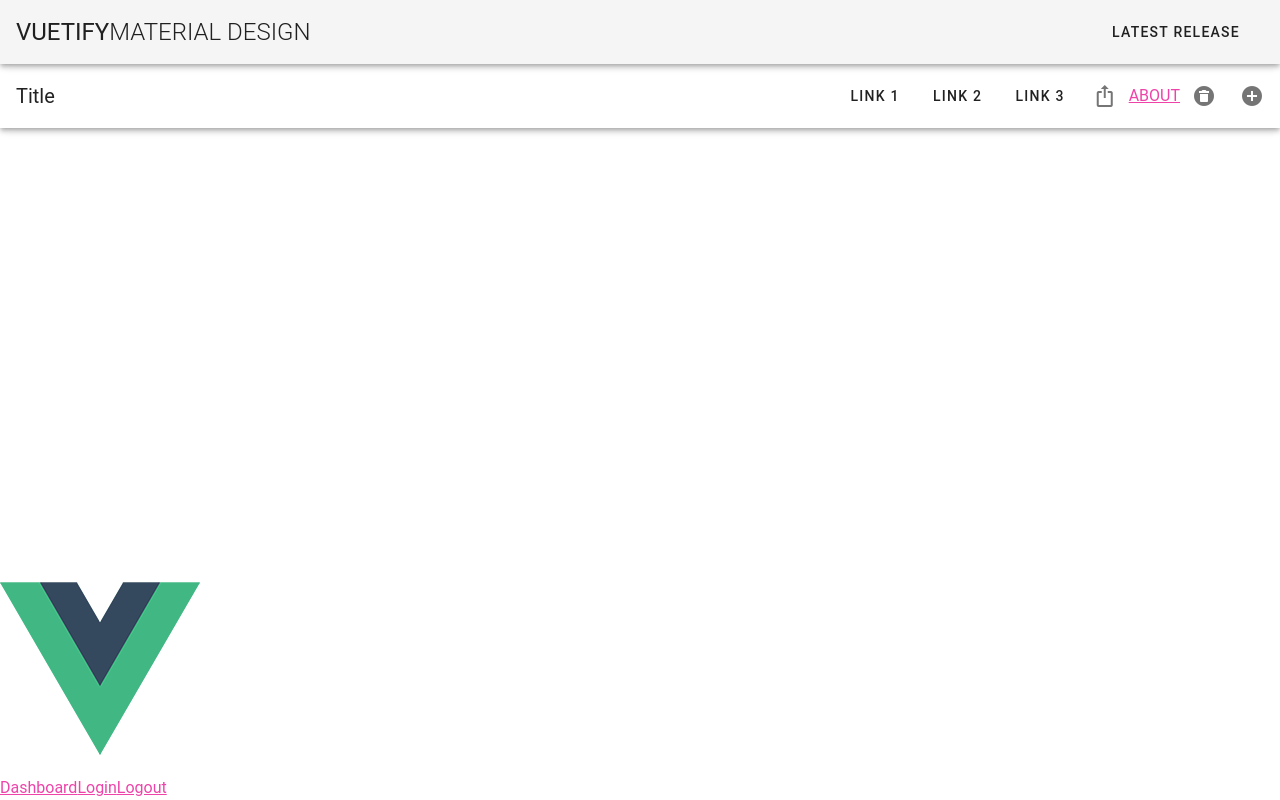
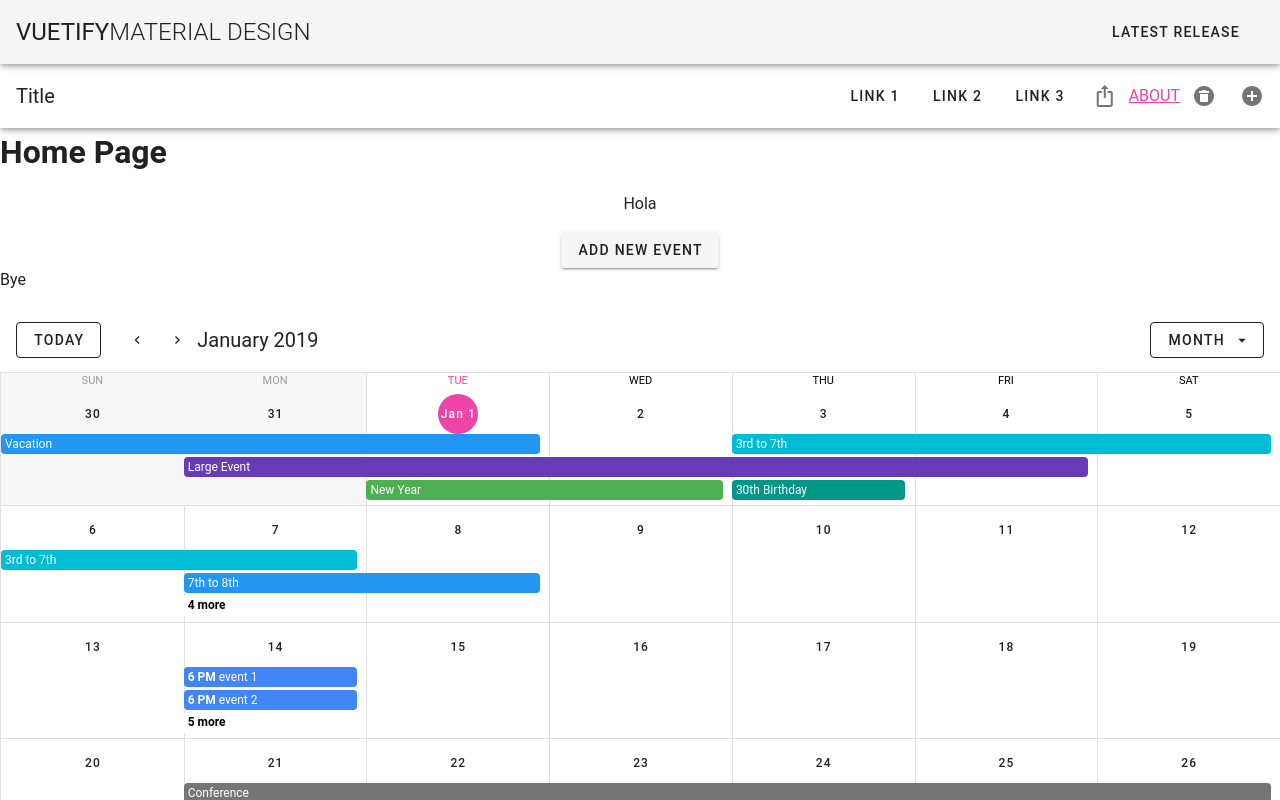
Before and after one commit to BackInByte/Web_Project, a Vue app: page /home in a window 1280 px wide. Shown: the top 800 px of the page. Built offline with nearby package versions, Linux system fonts and the light colour scheme; a small style sheet from the web is missing.

Commit message:
Passage des données par Home

```diff
--- a/src/components/DashBoard.vue
+++ b/src/components/DashBoard.vue
@@ -3,7 +3,7 @@
         <h2>Dashboard</h2>
         <p>Name: {{ user.name }}</p>
         <p>Name: {{ user.email }}</p>
-        <router-link :to="{ name: 'Calendar'}">Calendar</router-link>
+        <router-link :to="{ name: 'Home'}">Home</router-link>
     </div>
 </template>
 <script>
--- a/src/router.js
+++ b/src/router.js
@@ -5,6 +5,7 @@ import Login from '@/components/Login'
 import About from '@/views/About'
 import Dashboard from '@/components/DashBoard'
 import Calendar from '@/components/Calendar'
+import Home from '@/views/Home'
 
 Vue.use(Router)
 
@@ -39,6 +40,11 @@ export default new Router({
       path: '/calendar',
       name: 'Calendar',
       component: Calendar
+    },
+    {
+      path: '/home',
+      name: 'Home',
+      component: Home
     }
   ]
 })
--- a/src/views/Home.vue
+++ b/src/views/Home.vue
@@ -2,8 +2,8 @@
   <div>
     <h1>Home Page</h1>
     <v-flex class="mt-4 mb-3">
-      <Popup />
-      <Calendar />
+      <Popup @newEvent1="updateEvent1"/>
+      <Calendar :event='evt'/>
     </v-flex>
   </div>
 </template>
@@ -14,10 +14,28 @@ import Popup from '../components/Popup'
 import Calendar from '../components/Calendar'
 
 export default {
+  name: 'Home',
   components: {
     // HelloWorld,
     Popup,
     Calendar
+  },
+  data: function () {
+    return {
+      evt: {
+        title: '',
+        description: '',
+        event_date: ''
+      }
+    }
+  },
+  methods: {
+    updateEvent1 (evt) {
+      this.evt = evt
+      console.log(this.evt.title, this.evt.description, this.evt.event_date)
+    }
   }
+
+
 }
 </script>
```
Also changed, not shown: src/components/Calendar.vue (+8 -0 lines).
